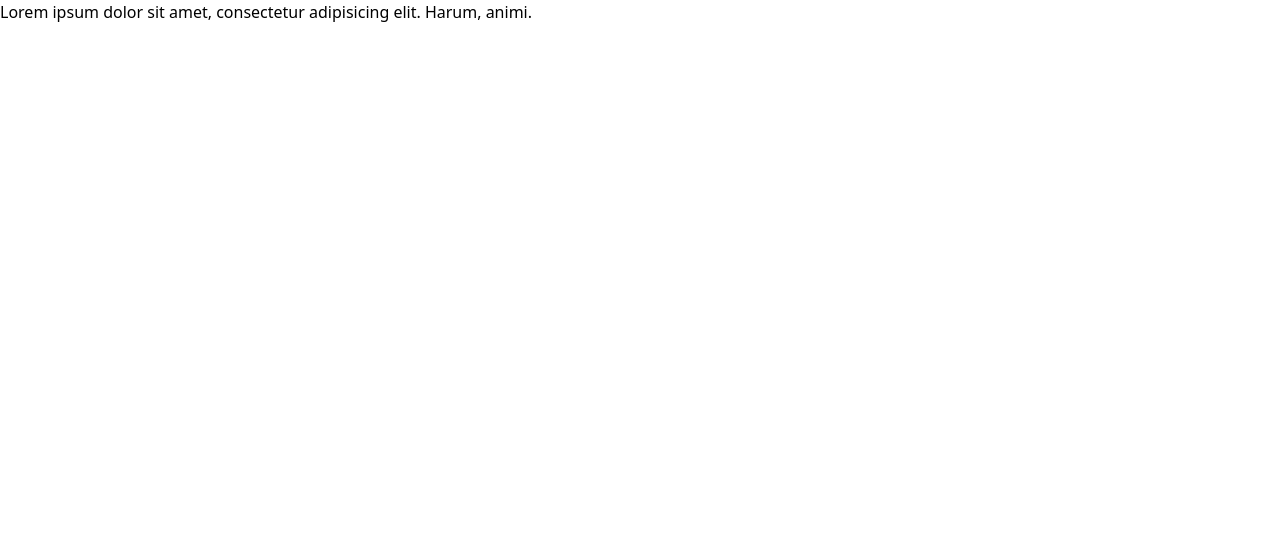
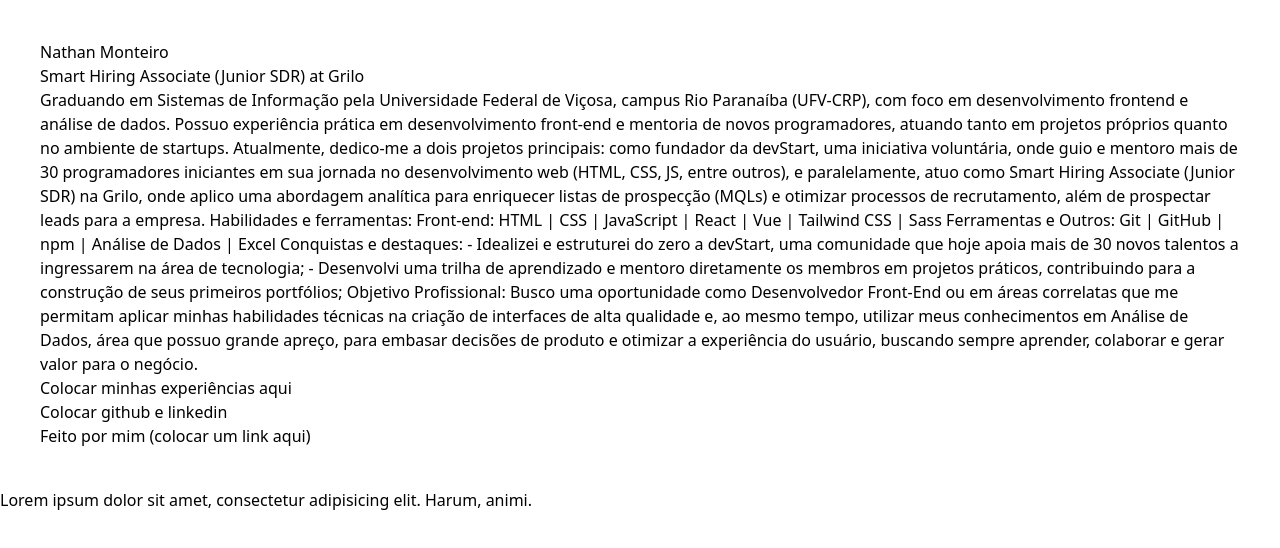
Before and after one commit to nathanmontt/NATHANMONTEIRO, a React (Vite) app: page / in a window 1280 px wide. Shown: the top 548 px of the page. Built offline with nearby package versions, Linux system fonts and the light colour scheme.

Commit message:
Re-creating
Restructuring the entire site

```diff
--- a/src/App.jsx
+++ b/src/App.jsx
@@ -1,28 +1,14 @@
 import './assets/styles/global.css'
+import TopLeftContent from './assets/components/layout/TopLeftContent'
+import BottomRightContent from './assets/components/layout/BottomRightContent'
 
 function App() {
   return (
     <>
-      <div id="container-flex">
-        <div id="container-top-left-content">
-          <div id="container-texts-info">
-            <p id="dev-name"></p>
-            <p id="dev-ocupation"></p>
-          </div>
-
-          <div id="container-text-about">
-            <p id="dev-about"></p>
-          </div>
-
-          <div id="container-xp"></div>
-
-          <div id="container-social-icons"></div>
-
-          <div id="container-who-made"></div>
-        </div>
-        <div id="container-bottom-right-content">
-          Lorem ipsum dolor sit amet, consectetur adipisicing elit. Harum, animi.
-        </div>
+      <div id="container-flex"
+      className=''>
+        <TopLeftContent />
+        <BottomRightContent />
       </div>
     </>
   )
--- /dev/null
+++ b/src/assets/components/layout/BottomRightContent.jsx
@@ -0,0 +1,9 @@
+function BottomRightContent () {
+    return (
+        <div id="container-bottom-right-content">
+          Lorem ipsum dolor sit amet, consectetur adipisicing elit. Harum, animi.
+        </div>
+    )
+}
+
+export default BottomRightContent
--- /dev/null
+++ b/src/assets/components/layout/TopLeftContent.jsx
@@ -0,0 +1,44 @@
+function TopLeftContent() {
+    return (
+        <div id="container-top-left-content"
+            className="p-10">
+            <div id="container-texts-info">
+                <p id="dev-name">Nathan Monteiro</p>
+                <p id="dev-ocupation">Smart Hiring Associate (Junior SDR) at <a href="" rel="noreferrer noopener nofollow" target="_blank">Grilo</a></p>
+            </div>
+
+            <div id="container-text-about">
+                <p id="dev-about">
+                Graduando em Sistemas de Informação pela Universidade Federal de Viçosa, campus Rio Paranaíba (UFV-CRP), com foco em desenvolvimento frontend e análise de dados. Possuo experiência prática em desenvolvimento front-end e mentoria de novos programadores, atuando tanto em projetos próprios quanto no ambiente de startups.
+
+                Atualmente, dedico-me a dois projetos principais: como fundador da devStart, uma iniciativa voluntária, onde guio e mentoro mais de 30 programadores iniciantes em sua jornada no desenvolvimento web (HTML, CSS, JS, entre outros), e paralelamente, atuo como Smart Hiring Associate (Junior SDR) na Grilo, onde aplico uma abordagem analítica para enriquecer listas de prospecção (MQLs) e otimizar processos de recrutamento, além de prospectar leads para a empresa.
+
+                Habilidades e ferramentas:
+                Front-end: HTML | CSS | JavaScript | React | Vue | Tailwind CSS | Sass
+                Ferramentas e Outros: Git | GitHub | npm | Análise de Dados | Excel
+
+                Conquistas e destaques:
+                - Idealizei e estruturei do zero a devStart, uma comunidade que hoje apoia mais de 30 novos talentos a ingressarem na área de tecnologia;
+                - Desenvolvi uma trilha de aprendizado e mentoro diretamente os membros em projetos práticos, contribuindo para a construção de seus primeiros portfólios;
+
+                Objetivo Profissional:
+                Busco uma oportunidade como Desenvolvedor Front-End ou em áreas correlatas que me permitam aplicar minhas habilidades técnicas na criação de interfaces de alta qualidade e, ao mesmo tempo, utilizar meus conhecimentos em Análise de Dados, área que possuo grande apreço, para embasar decisões de produto e otimizar a experiência do usuário, buscando sempre aprender, colaborar e gerar valor para o negócio.
+                </p>
+            </div>
+
+            <div id="container-xp">
+                Colocar minhas experiências aqui
+            </div>
+
+            <div id="container-social-icons">
+                Colocar github e linkedin
+            </div>
+
+            <div id="container-who-made">
+                Feito por mim (colocar um link aqui)
+            </div>
+        </div>
+    )
+}
+
+export default TopLeftContent
```
